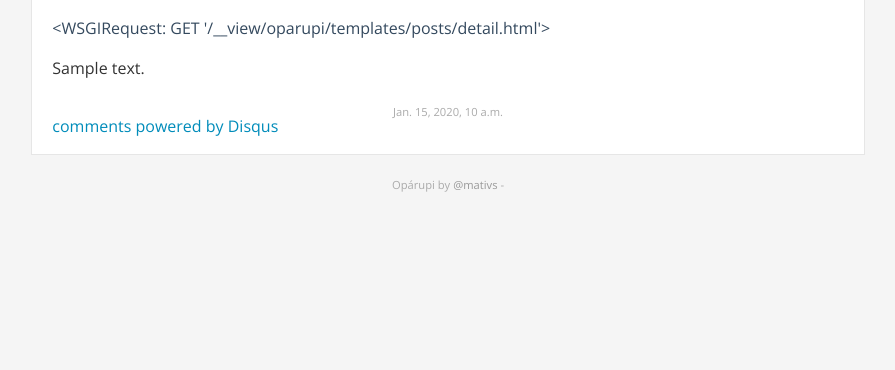
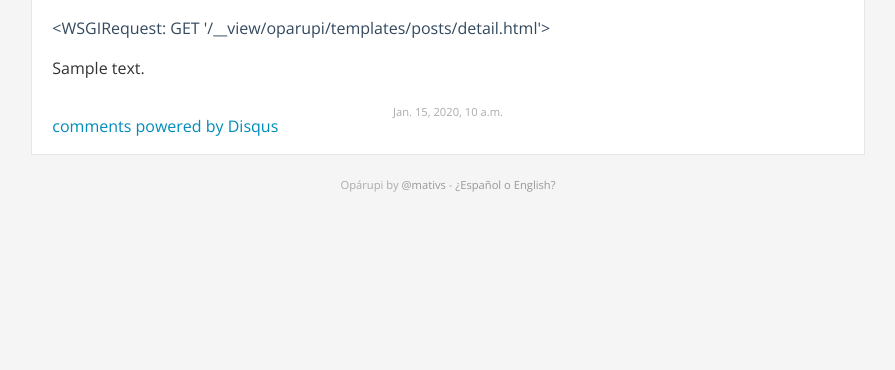
Before and after one commit to mativs/oparupi, a Django app: template oparupi/templates/posts/detail.html in a window 1280 px wide. Shown: the part 360-730 px from the top of the page, without its empty margins (192-1087 px from the left). Run offline with Django 3.2, Linux system fonts and the light colour scheme; the template is opened without the code that fills it: most values are stand-ins (such as "Sample title", 1, 10 or a date in 2020); some libraries are stand-ins or nearby versions.

Commit message:
English disclaimer on footer

```diff
--- a/oparupi/templates/base.html
+++ b/oparupi/templates/base.html
@@ -35,8 +35,7 @@
       <div class="small-12 large-6 small-centered large-centered columns">
         <small>Opárupi by
           <a target="_blank" href="https://twitter.com/mativs"><span  aria-hidden="true"> @mativs</span></a> -
-          <a target="_blank" href="https://instagram.com/mativs"><span class="icon-instagram" aria-hidden="true"></span></a>
-          <a target="_blank" href="https://github.com/mativs"><span class="icon-github" aria-hidden="true"></span></a>
+          <a target="_blank" href="http://blog.pazguille.me/post/55039522901/why-the-fuck-do-you-write-in-english">¿Español o English?</a>
         </small>
       </div>
     </div>
```
